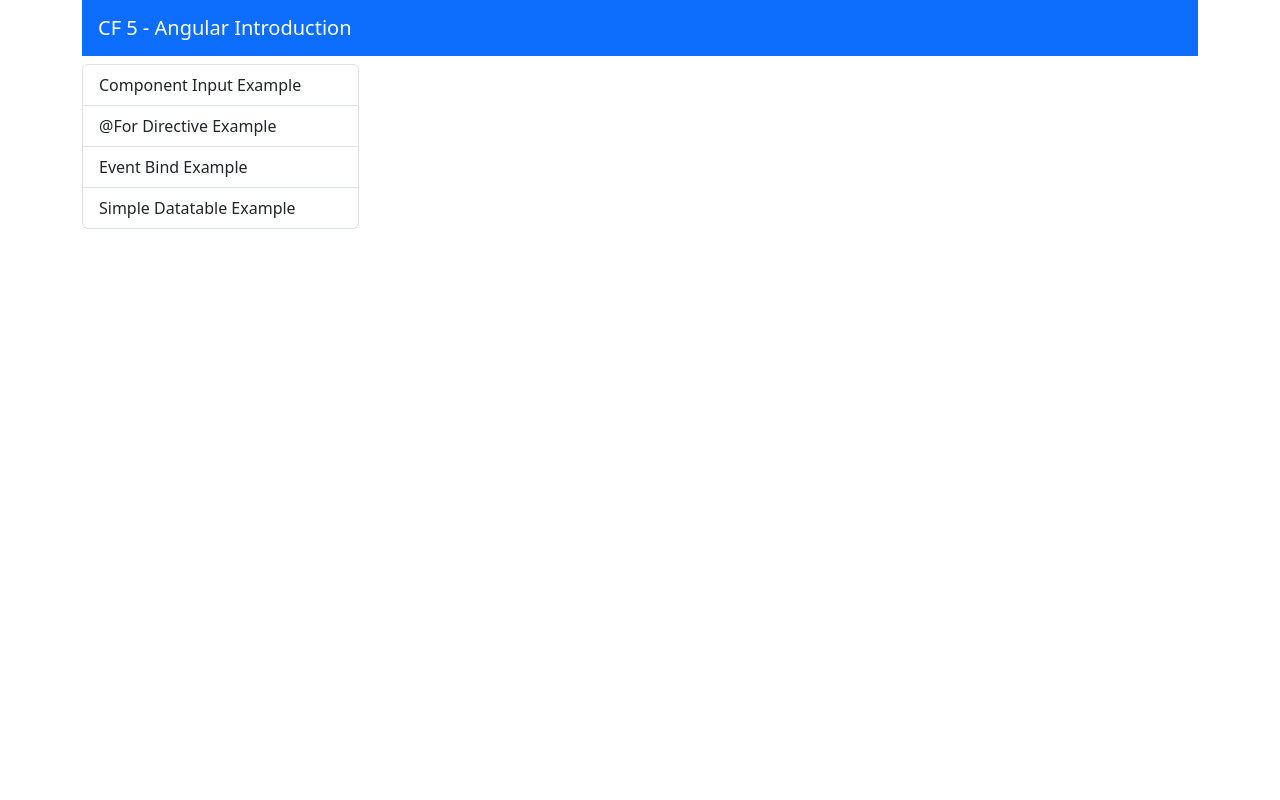
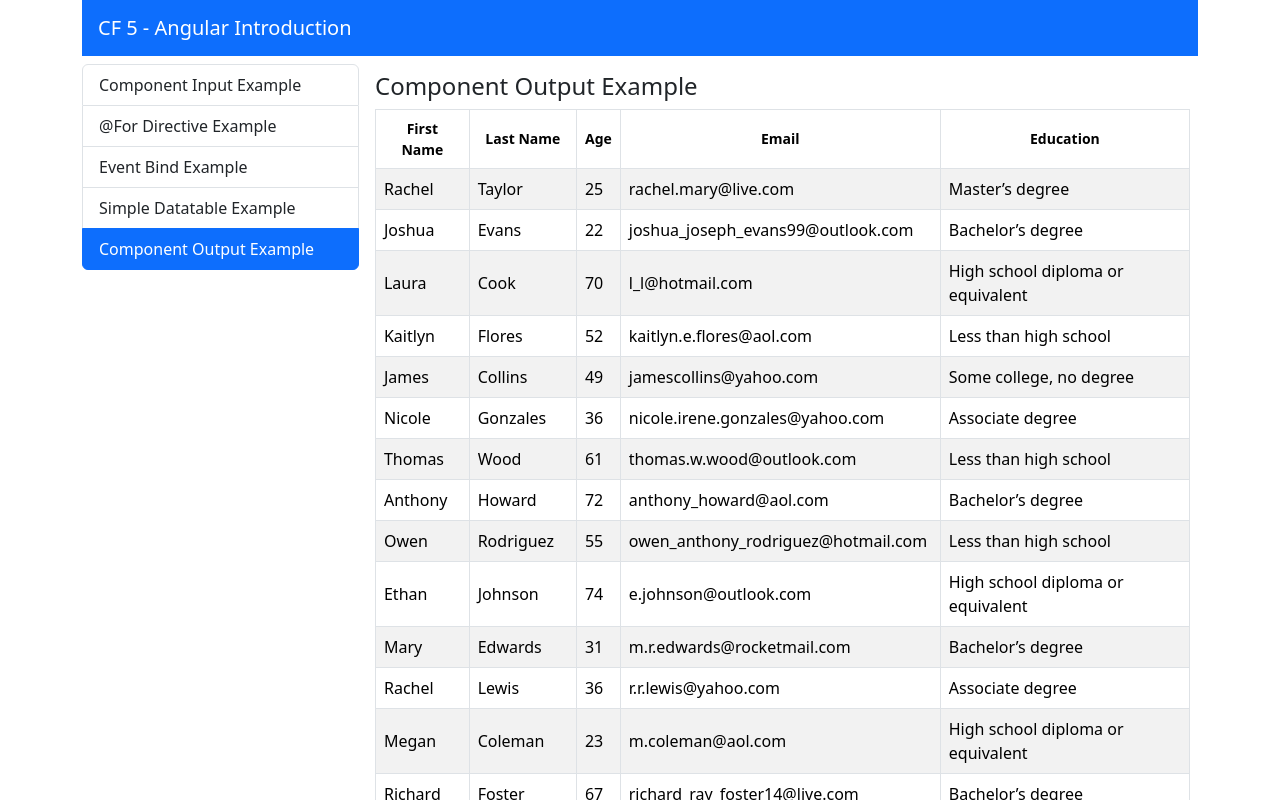
Before and after one commit to kateKipa/angular-introduction, an Angular app: page /component-output-example in a window 1280 px wide. Before the commit this address led to /. Shown: the top 800 px of the page. Built offline with nearby package versions, Linux system fonts and the light colour scheme.

Commit message:
component output

```diff
--- a/src/app/app.routes.ts
+++ b/src/app/app.routes.ts
@@ -4,6 +4,7 @@
 import { ComponentInputExampleComponent } from './components/component-input-example/component-input-example.component';
 import { ForDirectiveExampleComponent } from './components/for-directive-example/for-directive-example.component';
 import { SimpleDatatableExampleComponent } from './components/simple-datatable-example/simple-datatable-example.component';
+import { ComponentOutputExampleComponent } from './components/component-output-example/component-output-example.component';
 
 export const routes: Routes = [
     {path : 'event-bind-example', component: EventBindExampleComponent},
@@ -11,5 +12,6 @@
     {path : "", redirectTo: '/welcome', pathMatch: 'full'},
     {path : "component-input-example", component : ComponentInputExampleComponent},
     {path : 'for-directive-example', component : ForDirectiveExampleComponent},
-    {path : 'simple-datatable-example', component : SimpleDatatableExampleComponent}
+    {path : 'simple-datatable-example', component : SimpleDatatableExampleComponent},
+    {path : 'component-output-example', component : ComponentOutputExampleComponent}
 ];
--- /dev/null
+++ b/src/app/components/component-output-example/component-output-example.component.html
@@ -0,0 +1,3 @@
+<h4>Component Output Example</h4>
+
+<app-simple-datatable [data] = 'manyPerson'(personClicked)="onPersonClicked($event)"></app-simple-datatable>
--- /dev/null
+++ b/src/app/components/component-output-example/component-output-example.component.ts
@@ -0,0 +1,30 @@
+import { Component } from '@angular/core';
+import { EPerson, ManyPerson } from 'src/app/shared/interfaces/person';
+import { SimpleDatatableComponent } from '../simple-datatable/simple-datatable.component';
+
+@Component({
+  selector: 'app-component-output-example',
+  standalone: true,
+  imports: [SimpleDatatableComponent],
+  templateUrl: './component-output-example.component.html',
+  styleUrl: './component-output-example.component.css'
+})
+export class ComponentOutputExampleComponent {
+  manyPerson = ManyPerson
+
+  onPersonClicked(person: EPerson) {
+    alert(this.personTemplate(person))
+  }
+
+
+  personTemplate(person: EPerson) {
+    return `
+  Person Details:
+
+  First Name : ${person.givenName}
+  Last Name : ${person.surName}
+  Age : ${person.age}
+  Email : ${person.email}
+  Education : ${person.education}`
+  }
+}
--- a/src/app/components/list-group-menu/list-group-menu.component.ts
+++ b/src/app/components/list-group-menu/list-group-menu.component.ts
@@ -14,6 +14,7 @@
     {text : 'Component Input Example', routerLink : 'component-input-example'},
     {text : '@For Directive Example', routerLink : 'for-directive-example'},
     {text : 'Event Bind Example', routerLink : 'event-bind-example'},
-    {text : 'Simple Datatable Example', routerLink: 'simple-datatable-example'}
+    {text : 'Simple Datatable Example', routerLink: 'simple-datatable-example'},
+    {text : 'Component Output Example', routerLink: 'component-output-example'}
   ]
 }
--- a/src/app/components/simple-datatable/simple-datatable.component.html
+++ b/src/app/components/simple-datatable/simple-datatable.component.html
@@ -10,7 +10,7 @@
     </thead>
     <tbody>
         @for (row of data; track row) {
-        <tr class="align-middle">
+        <tr class="align-middle" (dblclick)="onPersonClicked(row)">
             <td>{{ row.givenName }}</td>
             <td>{{ row.surName }}</td>
             <td>{{ row.age }}</td>
--- a/src/app/components/simple-datatable/simple-datatable.component.ts
+++ b/src/app/components/simple-datatable/simple-datatable.component.ts
@@ -1,5 +1,5 @@
-import { Component, Input } from '@angular/core';
-import { EPerson } from 'src/app/shared/interfaces/person';
+import { Component, EventEmitter, Input, Output } from '@angular/core';
+import { EPerson, Person } from 'src/app/shared/interfaces/person';
 import { sortBy } from 'lodash';
 
 @Component({
@@ -11,6 +11,7 @@
 })
 export class SimpleDatatableComponent {
   @Input() data: EPerson[]
+  @Output() personClicked = new EventEmitter<EPerson>()
 
   sortOrder = {
     givenName: 'none',
@@ -45,4 +46,8 @@
       return '';
     }
   }
+
+  onPersonClicked(person : EPerson) {
+    this.personClicked.emit(person)
+  }
 }
```
Also changed, not shown: src/app/components/component-output-example/component-output-example.component.css (added), 1 other file (tests, documents, lock files or other folders).
